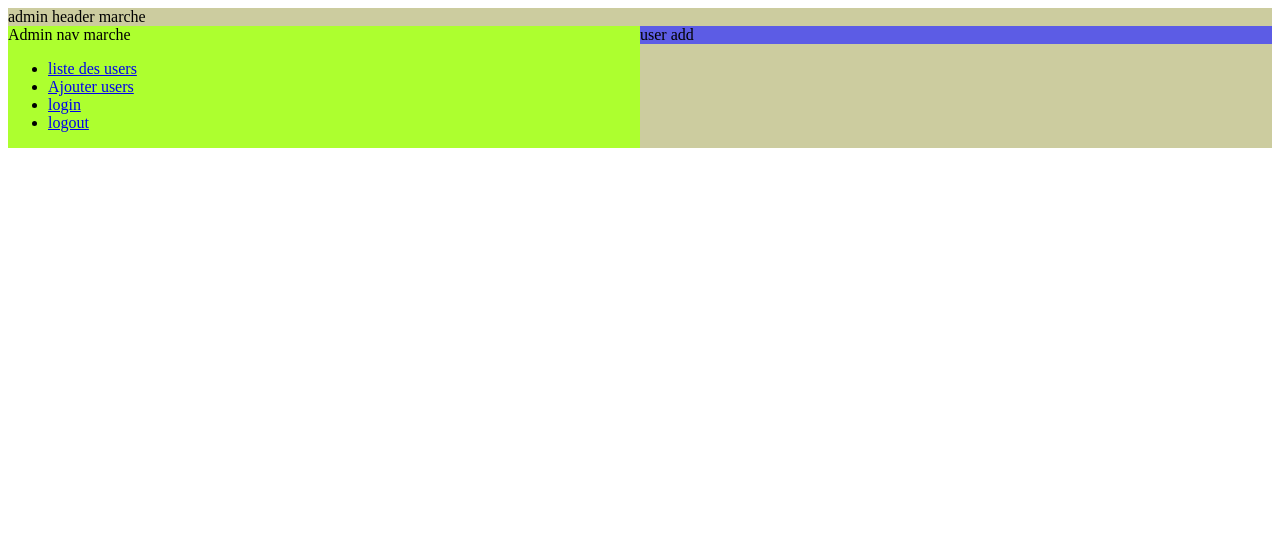
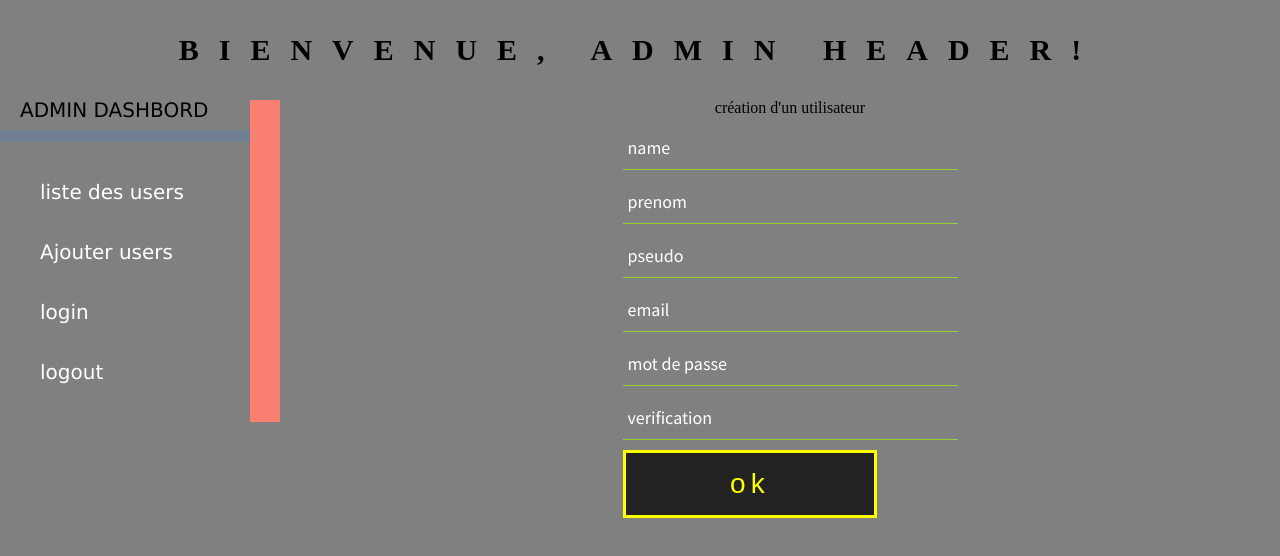
Before and after one commit to lapinRagnar/vue3-coktail, a Vue app: page /admin/user/add in a window 1280 px wide. Shown: the top 556 px of the page. Built offline with nearby package versions, Linux system fonts and the light colour scheme; sample sign-in values are in the browser's storage.

Commit message:
crud - ajout user + petit css kely debabe

```diff
--- a/src/App.vue
+++ b/src/App.vue
@@ -2,3 +2,181 @@
 
   <router-view/>
 </template>
+
+
+<style lang="scss">
+
+@import url('https://fonts.googleapis.com/css2?family=Source+Sans+Pro:ital,wght@0,200;0,300;0,400;0,700;0,900;1,200;1,300;1,700;1,900&display=swap');
+
+  * {
+    background-color: grey ;
+    font-family: 'Source Sans Pro', sans-serif;
+  }
+
+
+  input{
+    background: none;
+    background-color: none;
+    color: white;
+    font-size: 18px;
+    padding: 10px 10px 10px 5px;
+    display: block;
+    width: 320px;
+    border: none;
+    border-radius: 0;
+    border-bottom: 1px solid yellowgreen;
+  }
+
+  input:focus{
+    outline: none;
+  }
+
+  input::placeholder{
+    color: white;
+  }
+
+
+  ul{
+
+    li{
+      list-style-type: none;
+      a{
+        text-decoration: none;
+      }
+    }
+  }
+
+
+  button {
+    text-decoration: none;
+    border: 3px solid yellow;
+    color: transparent;
+    padding: 15px 80px;
+    font-size: 28px;
+    font-family: sans-serif;
+    letter-spacing: 5px;
+    transition: all 0.5s;
+    position: relative;
+    cursor: pointer;
+  }
+
+  button:before {
+    content: "valider";
+    display: flex;
+    justify-content: center;
+    align-items: center;
+    color: yellow;
+    background: rgb(34, 34, 34);
+    font-size: 28px;
+    top: 0;
+    left: 100%;
+    font-family: sans-serif;
+    letter-spacing: 5px;
+    transition: all 1s;
+    height: 100%;
+    width: 100%;
+    position: absolute;
+    transform: scale(0) rotatey(0);
+    opacity: 0;
+  }
+
+  button:hover:before {
+    transform: scale(1) rotatey(360deg);
+    left: 0;
+    opacity: 1;
+  }
+
+  button:after {
+    content: "ok";
+    display: flex;
+    justify-content: center;
+    align-items: center;
+    color: yellow;
+    background: rgb(34, 34, 34);
+    font-size: 28px;
+    top: 0;
+    left: 0;
+    font-family: sans-serif;
+    letter-spacing: 5px;
+    transition: all 1s;
+    height: 100%;
+    width: 100%;
+    position: absolute;
+    transform: scale(1) rotatey(0);
+    opacity: 1;
+  }
+  button:hover:after {
+    transform: scale(0) rotatey(360deg);
+    left: -100%;
+    opacity: 0;
+  }
+
+
+
+  input:-webkit-autofill,
+  input:-webkit-autofill:hover,
+  input:-webkit-autofill:focus,
+  input:-webkit-autofill,
+  textarea:-webkit-autofill,
+  select:-webkit-autofill {
+
+    -webkit-box-shadow: 0 0 0 1000px rgba(86, 86, 103, 0.797) inset !important;
+    -webkit-text-fill-color: white !important;
+
+  }
+
+
+
+
+  /* http://meyerweb.com/eric/tools/css/reset/
+   v2.0 | 20110126
+   License: none (public domain)
+  */
+
+  html, body, div, span, applet, object, iframe,
+  h1, h2, h3, h4, h5, h6, p, blockquote, pre,
+  a, abbr, acronym, address, big, cite, code,
+  del, dfn, em, img, ins, kbd, q, s, samp,
+  small, strike, strong, sub, sup, tt, var,
+  b, u, i, center,
+  dl, dt, dd, ol, ul, li,
+  fieldset, form, label, legend,
+  table, caption, tbody, tfoot, thead, tr, th, td,
+  article, aside, canvas, details, embed,
+  figure, figcaption, footer, header, hgroup,
+  menu, nav, output, ruby, section, summary,
+  time, mark, audio, video {
+    margin: 0;
+    padding: 0;
+    border: 0;
+    font-size: 100%;
+    font: inherit;
+    vertical-align: baseline;
+  }
+  /* HTML5 display-role reset for older browsers */
+  article, aside, details, figcaption, figure,
+  footer, header, hgroup, menu, nav, section {
+    display: block;
+  }
+  body {
+    line-height: 1;
+  }
+  ol, ul {
+    list-style: none;
+  }
+  blockquote, q {
+    quotes: none;
+  }
+  blockquote:before, blockquote:after,
+  q:before, q:after {
+    content: '';
+    content: none;
+  }
+  table {
+    border-collapse: collapse;
+    border-spacing: 0;
+  }
+
+
+
+</style>
--- a/src/components/AdminHeader.vue
+++ b/src/components/AdminHeader.vue
@@ -1,7 +1,7 @@
 <template>
-  <div>
-    <div>
-        admin header marche
+  <div class="adminHeader">
+    <div class="titre">
+        Bienvenue, admin header!
     </div>
   </div>
 </template>
@@ -12,11 +12,21 @@ export default {
 }
 </script>
 
-<style>
+<style scoped lang="scss">
 
-  .ad_head {
-    border-bottom: 1px solid orangered;
+  .adminHeader {
+    display: flex;
+    align-items: center;
+    justify-content: center;
 
+    height: 100px;
+
+    .titre {
+      font-size: 30px;
+      text-transform: uppercase;
+      letter-spacing: 20px;
+      font-weight: 900;
+    }
   }
 
 
--- a/src/components/AdminNav.vue
+++ b/src/components/AdminNav.vue
@@ -1,5 +1,6 @@
 <template>
-  <div>Admin nav marche
+  <div class="groupe">
+    <h3 class="titre">Admin dashbord</h3>
     <ul>
         <li>
           <router-link to="/admin/users/index">liste des users</router-link>
@@ -25,6 +26,34 @@ export default {
 }
 </script>
 
-<style>
+<style lang="scss" scoped>
+  .groupe {
+
+    font-family: 'Lucida Sans', 'Lucida Sans Regular', 'Lucida Grande', 'Lucida Sans Unicode', Geneva, Verdana, sans-serif;
+
+    .titre{
+      font-size: 20px;
+      text-transform: uppercase;
+      border-bottom: 12px solid slategray;
+      padding-left: 20px;
+      padding-bottom: 10px;
+    }
+
+    ul {
+      padding: 20px 20px;
+      li {
+        padding: 20px;
+        a{
+          color: white;
+          font-size: 20px;
+
+          &:hover {
+            background-color: darkolivegreen;
+          }
+        }
+      }
+    }
+  }
+
 
 </style>
--- a/src/components/PublicNav.vue
+++ b/src/components/PublicNav.vue
@@ -1,5 +1,5 @@
 <template>
-  <nav>
+  <nav class="conteneur">
     <router-link to="/">accueil</router-link> |
     <router-link to="/cocktails">cocktails</router-link> |
     <router-link to="/contact">contact</router-link> |
@@ -13,6 +13,14 @@ export default {
 }
 </script>
 
-<style>
+<style lang="scss">
+  .conteneur {
+    width: 100%;
 
+    a{
+      font-size: 30px;
+      color: white;
+      text-decoration: none;
+    }
+  }
 </style>
--- a/src/views/admin/Layout.vue
+++ b/src/views/admin/Layout.vue
@@ -30,21 +30,32 @@ export default {
 
 <style lang="scss">
   .admin {
-    background-color: rgb(204, 204, 159);
+    // background-color: rgb(204, 204, 159);
+    border-radius: 5px;
+
     .contain {
       display: flex;
       flex-direction: row;
 
       .left {
-        width: 100%;
+        width: 25%;
         height: 100%;
-        background-color: greenyellow;
+        min-width: 250px;
+        max-width: 200px;
+        border-right: 30px solid salmon;
+        transition: border-right 2s .5s;
+
+        &:hover{
+          border-right: 30px solid rgb(61, 130, 65);
+        }
+
       }
 
       .right {
-        width: 100%;
+        width: 80%;
         height: 100%;
-        background-color: rgb(92, 92, 229);
+        background-color: rgba(86, 86, 103, 0.797);
+        margin-left: 20px;
       }
     }
   }
--- a/src/views/admin/users/UserAdd.vue
+++ b/src/views/admin/users/UserAdd.vue
@@ -1,16 +1,114 @@
 <template>
-  <div>
-    user add
+
+  <div class="centrer">
+
+    <h1>création d'un utilisateur</h1>
+
+    <form @submit.prevent="ajout">
+
+      <p v-if="errors.length">
+        <b>merci de corriger les erreurs :</b>
+        <ul>
+          <li v-for="(error, i) in errors" :key="i">
+            {{ error}}
+          </li>
+        </ul>
+      </p>
+
+      <div class="formGroup">
+        <input type="text" placeholder="name" v-model="user.nom">
+      </div>
+
+      <div class="formGroup">
+        <input type="text" placeholder="prenom" v-model="user.prenom">
+      </div>
+
+      <div class="formGroup">
+        <input type="text" placeholder="pseudo" v-model="user.pseudo">
+      </div>
+
+      <div class="formGroup">
+        <input type="email" placeholder="email" v-model="user.email">
+      </div>
+
+      <div class="formGroup">
+        <input type="password" placeholder="mot de passe" v-model="user.password">
+      </div>
+
+      <div class="formGroup">
+        <input type="password" placeholder="verification" v-model="confirme">
+      </div>
+
+      <div class="formGroup">
+        <button type="submit">creer</button>
+      </div>
+
+    </form>
 
   </div>
 </template>
 
 <script>
+
+  import { userService } from '@/_services'
+
 export default {
   name: 'UserAdd',
+  data(){
+    return {
+      user: {
+        nom: '',
+        prenom: '',
+        pseudo: '',
+        email: '',
+        password: '',
+      },
+      confirme: '',
+      errors: []
+    }
+  },
+  methods: {
+    ajout(){
+
+      console.log(this.user, this.confirme)
+
+      this.errors = []
+
+      if (this.user.password != this.confirme ) {
+        this.errors.push('Password incorrect')
+      }
+
+      if (this.user.password.length < 3) {
+        this.errors.push('Password too short')
+      }
+
+      if (this.user.password.length == 0) {
+
+        userService.createUser(this.user)
+          .then(res => {
+            console.log(res)
+            this.$router.push({name: 'uList'})
+          })
+          .catch(err => console.log(err))
+
+      }
+
+    }
+  }
 }
 </script>
 
 <style>
+  .centrer {
+    display: flex;
+    flex-direction: column;
+    align-items: center;
+  }
+
+  .formGroup{
+    margin: 10px;
+  }
+
+
 
 </style>
--- a/src/views/admin/users/UserIndex.vue
+++ b/src/views/admin/users/UserIndex.vue
@@ -1,8 +1,8 @@
 <template>
-  <div>
-    <h1>Liste des utilisateurs </h1>
+  <div class="content">
+    <h1 class="titre">Liste des utilisateurs </h1>
     <p>total - ({{comptage}})</p>
-    <table>
+    <table class="tableau">
       <thead>
         <tr>
           <th>id</th>
@@ -63,7 +63,21 @@ export default {
 }
 </script>
 
-<style>
+<style scoped lang="scss">
+
+  .content{
+
+    .titre {
+      font-size: 30px;
+      border-bottom: 1px solid red;
+      width: 300px;
+      margin-bottom: 30px;
+    }
+
+    .tableau{
+
+    }
+
     .edit {
       cursor: pointer;
     }
@@ -71,4 +85,9 @@ export default {
       font-weight: bold;
       color: brown;
     }
+
+
+  }
+
+
 </style>
--- a/src/views/auth/Login.vue
+++ b/src/views/auth/Login.vue
@@ -1,6 +1,6 @@
 <template>
   <div class="formulaire">
-    <h1>connexion</h1>
+    <h1 class="titre">connexion</h1>
     <form @submit.prevent="login">
       <div class="formGroup">
         <input type="text" placeholder="nom utilisateur" v-model="user.email" />
@@ -18,9 +18,8 @@
     </form>
 
     <div>
-      tu as tapé
       <p>
-        {{ user }}
+        tu as tapé - {{ user }}
       </p>
     </div>
   </div>
@@ -43,17 +42,6 @@ export default {
   },
   mounted() {
     console.log('je suis dans login')
-    // axios({
-    //   method: 'post',
-    //   url: 'http://localhost:8989/auth/login',
-    //   data: {
-    //     email: 'lapinragnar@gmail.com',
-    //     password: 'lapinragnar'
-    //   }
-    // })
-    //   .then( res => console.log(res))
-    //   .catch( err => console.log(err))
-
   },
   methods: {
 
@@ -74,17 +62,19 @@ export default {
 };
 </script>
 
-<style lang="scss">
-.formulaire {
-  display: flex;
-  flex-direction: column;
-  align-items: center;
-  justify-content: center;
+<style lang="scss" scoped>
 
-  form {
-    .formGroup {
-      padding-bottom: 20px;
+  .formulaire {
+    display: flex;
+    flex-direction: column;
+    align-items: center;
+    justify-content: center;
+
+    .titre{
+      font-size: 50px;
+      margin-top: 150px;
+      margin-bottom: 50px;
     }
   }
-}
+
 </style>
--- a/src/views/public/Layout.vue
+++ b/src/views/public/Layout.vue
@@ -1,8 +1,14 @@
 <template>
-  <div>
+  <div class="conteneur">
     <PublicNav />
-    layout public marche
-    <router-view />
+    <div class="la-page">
+      <div class="haut">
+        Bienvenu à tous!
+      </div>
+      <div class="bas">
+        <router-view />
+      </div>
+    </div>
   </div>
 </template>
 
@@ -19,6 +25,26 @@ export default {
 }
 </script>
 
-<style>
+<style lang="scss">
+
+  .conteneur {
+    margin: 50px 10rem;
+
+    .la-page{
+      display: flex;
+      flex-direction: column;
+      align-items: center;
+
+      .haut{
+        min-height: 100px;
+        width: 100%;
+      }
+
+      .bas{
+        min-height: 100px;
+        width: 100%;
+      }
+    }
+  }
 
 </style>
```
Also changed, not shown: src/_services/user.service.js (+9 -0 lines), src/views/admin/DashBoard.vue (+32 -3 lines). Lines whose indentation alone changed are shown as unchanged.
